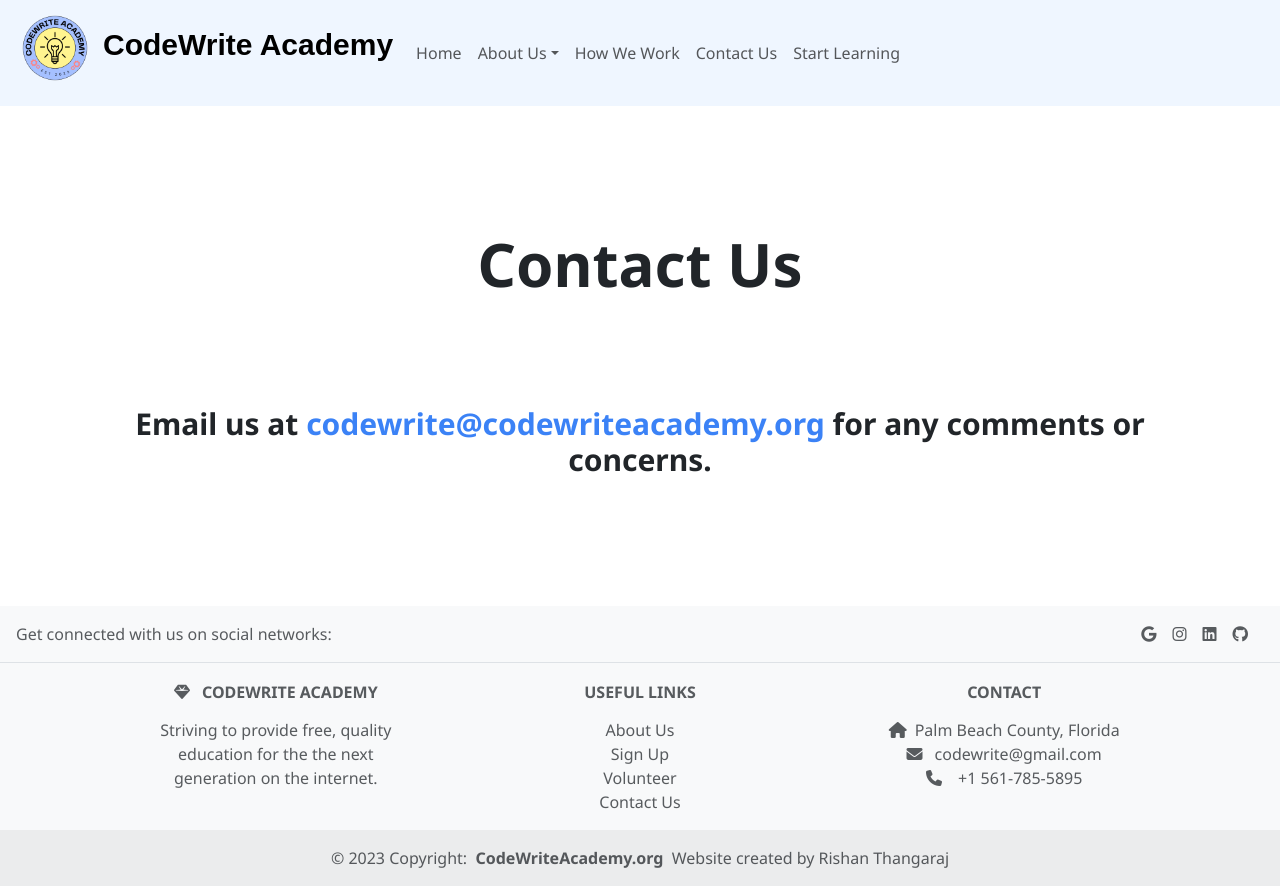
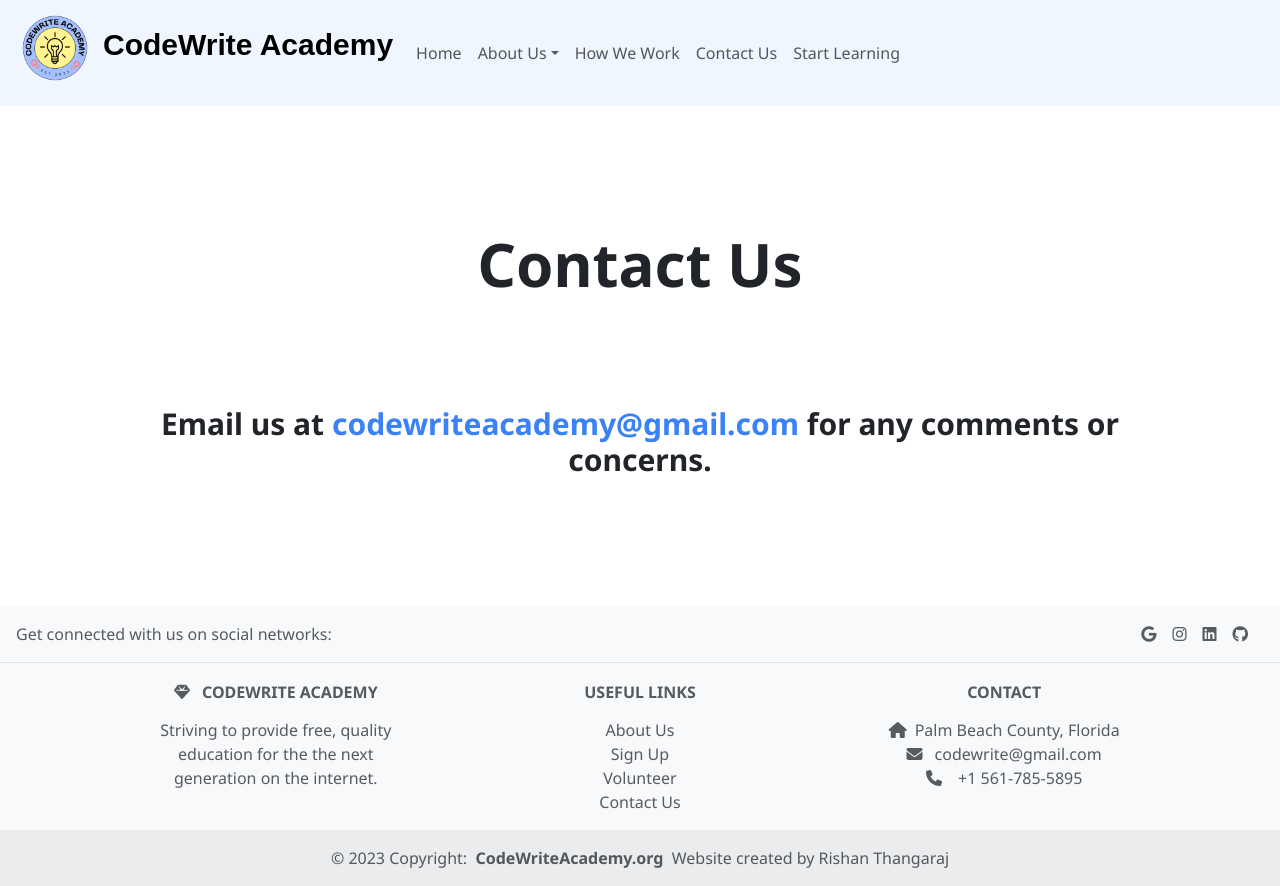
Before and after one commit to rishant3441/codewrite-academy, a Next.js app: page /contact-us in a window 1280 px wide. Built offline with nearby package versions, Linux system fonts and the light colour scheme; a web font is replaced by a local one; what tailwindcss-hero-patterns would draw is missing.

Commit message:
Update Contact Us Email

```diff
--- a/src/app/contact-us/page.js
+++ b/src/app/contact-us/page.js
@@ -9,7 +9,7 @@ function ContactUs()
                 <h1 className="text-center font-bold text-6xl">Contact Us</h1>
             </MDBContainer>
             <MDBContainer className="flex flex-col justify-content-center pt-12 pb-32 mx-auto">
-                <h2 className="text-center font-bold text-lg md:text-3xl">Email us at <span className="text-blue-500">codewrite@codewriteacademy.org</span> for any comments or concerns.</h2>
+                <h2 className="text-center font-bold text-lg md:text-3xl">Email us at <span className="text-blue-500">codewriteacademy@gmail.com</span> for any comments or concerns.</h2>
             </MDBContainer>
         </MDBContainer>
     )
```
